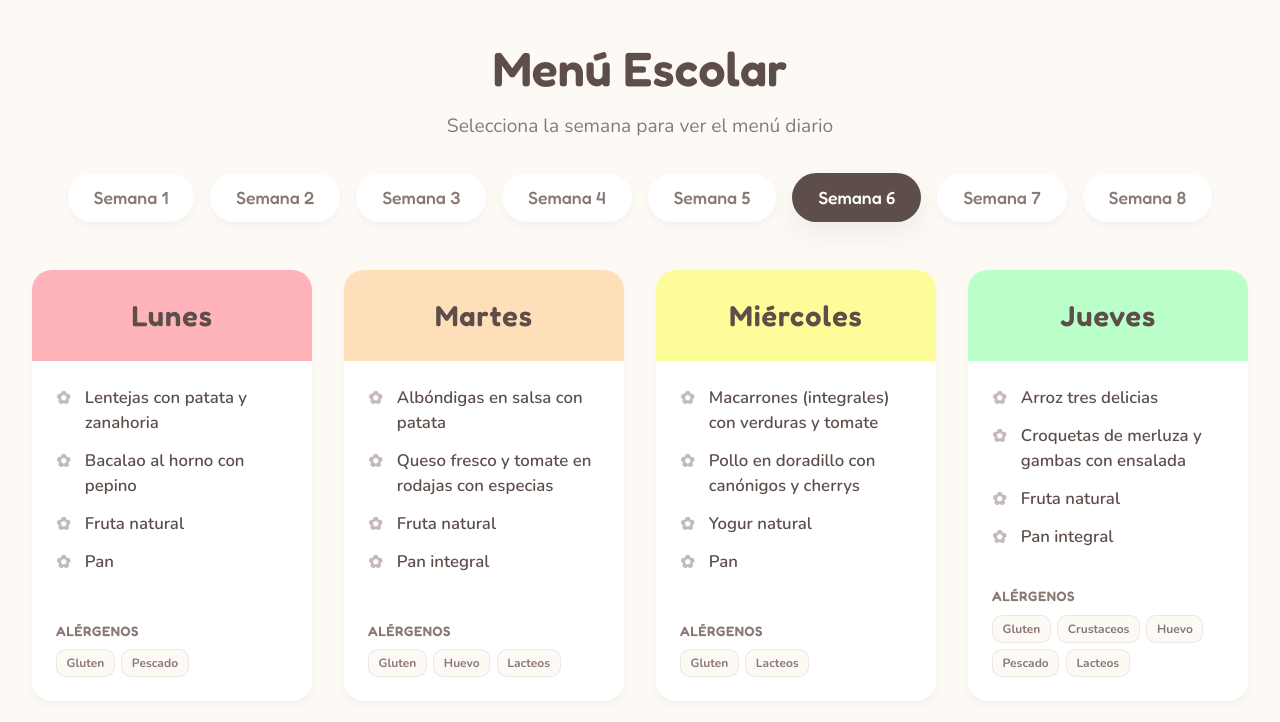
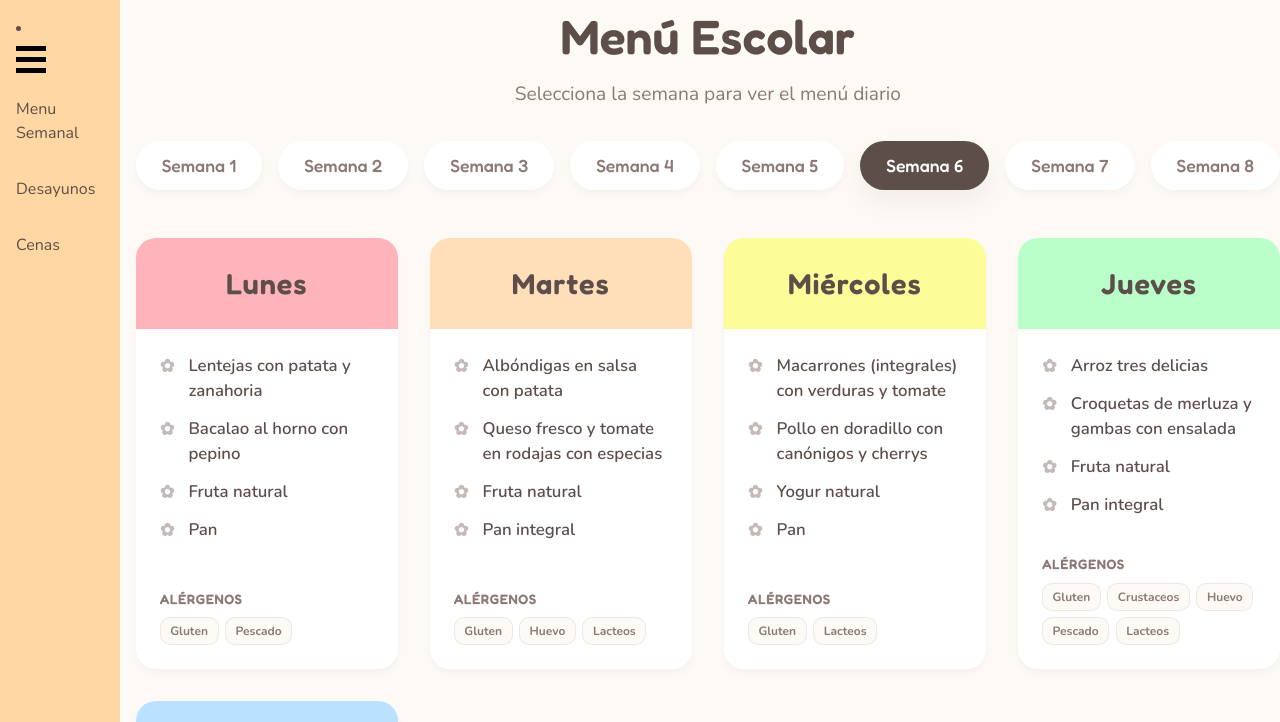
Before and after one commit to raul94a/menu-guarderia, a website: page index.html in a window 1280 px wide. Shown: the top 722 px of the page. Drawn offline with nearby package versions, Linux system fonts and the light colour scheme.

Commit message:
prepare UI for nav menu

```diff
--- a/index.html
+++ b/index.html
@@ -1,5 +1,6 @@
 <!DOCTYPE html>
 <html lang="es">
+
 <head>
     <meta charset="UTF-8">
     <meta name="viewport" content="width=device-width, initial-scale=1.0">
@@ -7,12 +8,27 @@
     <title>Menú Basal - CEI Reino de Simba</title>
     <link rel="stylesheet" href="public/css/index.css">
 </head>
+
 <body>
+    <div class="main-container">
+        <nav class="nav-menu">
+            <li>
+                <div class="menu-icon-container">
+
+                    <div class="menu-icon"></div>
+                    <div class="menu-icon"></div>
+                    <div class="menu-icon"></div>
+                </div>
+                <p>Menu Semanal</p>
+                <p>Desayunos</p>
+                <p>Cenas</p>
+            </li>
+        </nav>
+        <div>
             <header class="header">
                 <h1>Menú Escolar</h1>
                 <p>Selecciona la semana para ver el menú diario</p>
             </header>
-
             <main>
                 <div id="week-selector" class="week-selector">
                 </div>
@@ -20,8 +36,11 @@
                 <div id="menu-grid" class="menu-grid">
                 </div>
             </main>
+        </div>
+    </div>
 
     <script src="public/js/data.js"></script>
     <script src="public/js/app.js"></script>
 </body>
+
 </html>
--- a/public/css/index.css
+++ b/public/css/index.css
@@ -3,6 +3,7 @@
 :root {
   /* Colores base */
   --bg-color: #fdfaf6;
+  --bg-color-accent: #ffd7a2;
   --card-bg: #ffffff;
   --text-main: #5d4e4a;
   --text-muted: #8b7975;
@@ -33,10 +34,12 @@ body {
   background-color: var(--bg-color);
   color: var(--text-main);
   line-height: 1.5;
-  padding: 1rem;
+
 }
 
-h1, h2, h3 {
+h1,
+h2,
+h3 {
   font-family: 'Fredoka', sans-serif;
 }
 
@@ -116,11 +119,25 @@ h1, h2, h3 {
   letter-spacing: 1px;
 }
 
-.bg-lunes { background-color: var(--pastel-lunes); }
-.bg-martes { background-color: var(--pastel-martes); }
-.bg-miercoles { background-color: var(--pastel-miercoles); }
-.bg-jueves { background-color: var(--pastel-jueves); }
-.bg-viernes { background-color: var(--pastel-viernes); }
+.bg-lunes {
+  background-color: var(--pastel-lunes);
+}
+
+.bg-martes {
+  background-color: var(--pastel-martes);
+}
+
+.bg-miercoles {
+  background-color: var(--pastel-miercoles);
+}
+
+.bg-jueves {
+  background-color: var(--pastel-jueves);
+}
+
+.bg-viernes {
+  background-color: var(--pastel-viernes);
+}
 
 .menu-content {
   padding: 1.2rem;
@@ -177,11 +194,20 @@ h1, h2, h3 {
   border: 1px solid rgba(93, 78, 74, 0.1);
 }
 
+.menu-icon {
+  width: 30px;
+  height: 5px;
+  background-color: black;
+  margin: 6px 0;
+}
+
+.menu-icon-container:hover {
+  cursor: pointer;
+}
+
 /* Escalado para Tabletas y Escritorio */
 @media (min-width: 768px) {
-  body {
-    padding: 2rem;
-  }
+  body {}
 
   .header h1 {
     font-size: 3rem;
@@ -237,4 +263,24 @@ h1, h2, h3 {
     padding-left: 1.8rem;
     font-size: 1.05rem;
   }
+
+  .main-container {
+    display: flex;
+    flex-direction: row;
+    padding: 0;
+    margin: 0 auto;
+    height: max-content;
+  }
+
+  .nav-menu {
+    min-width: 100px;
+    background-color: var(--bg-color-accent);
+    margin-right: 1rem;
+    padding: 1rem;
+  }
+
+  .nav-menu li>p {
+    margin: 1rem 0;
+    padding: 0.5rem 0;
+  }
 }
--- a/public/js/app.js
+++ b/public/js/app.js
@@ -1,3 +1,16 @@
+
+function onClickMenu() {
+  const container = document.querySelector('.menu-icon-container')
+
+  container.addEventListener('click', (ev) => {
+    const options = document.querySelectorAll('.nav-menu li p')
+    options.forEach((el) => {
+      const status = el.style.display
+      el.style.display = status == 'none' ? 'block' : 'none'
+    })
+  })
+}
+
 document.addEventListener("DOMContentLoaded", () => {
   const MENU_WEEKS = 8
   const START_WEEK_MENU = 38
@@ -83,4 +96,5 @@ document.addEventListener("DOMContentLoaded", () => {
   // Initialize the app
   renderWeekSelector();
   renderMenu();
+  onClickMenu();
 });
```
Lines whose indentation alone changed are shown as unchanged.
